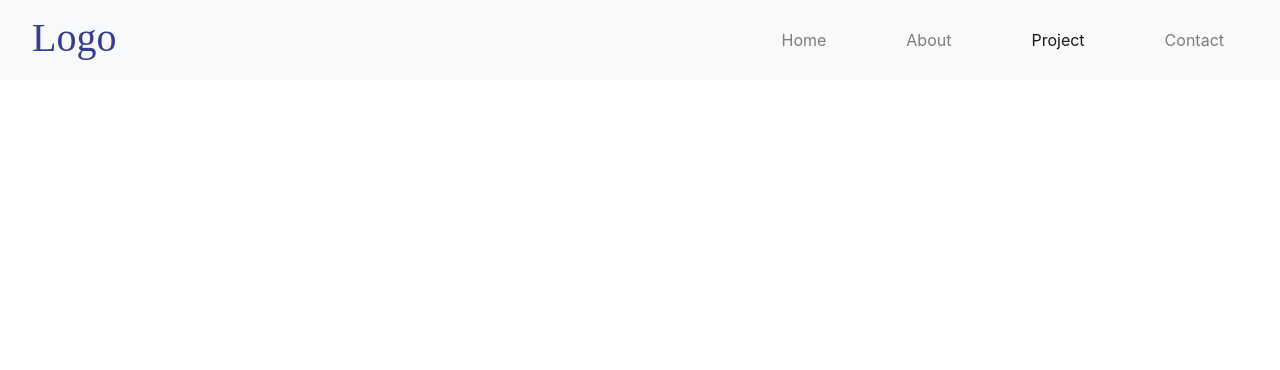
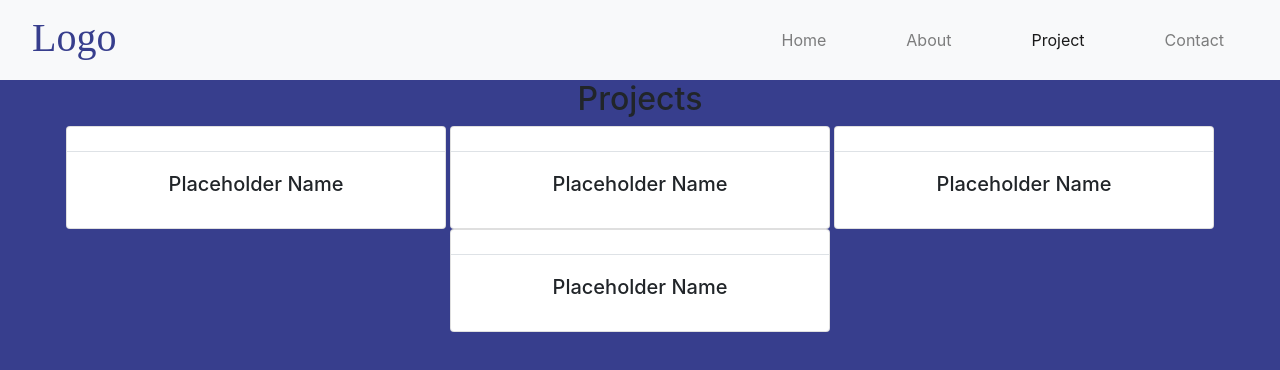
Before and after one commit to Wayl123/Portfolio, a React (Create React App) app: page /Project in a window 1280 px wide. Shown: the top 370 px of the page. Built offline with nearby package versions, Linux system fonts and the light colour scheme.

Commit message:
Add project page, still need to do some more styling.

```diff
--- a/src/App.css
+++ b/src/App.css
@@ -56,3 +56,24 @@
 .about-image {
   width: 20%;
 }
+
+/* Project */
+.project-container {
+  width: 90%
+}
+
+.project-card {
+  min-width: 100%
+}
+
+@media screen and (min-width: 768px) {
+  .project-card {
+    min-width: 50%
+  }
+}
+
+@media screen and (min-width: 992px) {
+  .project-card {
+    min-width: 33%
+  }
+}
--- a/src/App.js
+++ b/src/App.js
@@ -3,6 +3,7 @@ import { BrowserRouter as Router, Route } from 'react-router-dom'
 import Nav from './components/Nav'
 import Home from './components/Home/Home'
 import About from './components/About/About'
+import Project from './components/Project/Project'
 
 function App() {
   return (
@@ -15,6 +16,9 @@ function App() {
         <Route exact path="/About">
           <About />
         </Route>
+        <Route exact path="/Project">
+          <Project />
+        </Route>
       </Router>
     </div>
   );
--- a/src/components/About/About.js
+++ b/src/components/About/About.js
@@ -14,7 +14,7 @@ export default class About extends Component {
             {aboutContent.skills}
           </div>
         </div>
-        <div className="about-image">
+        <div className="about-image overflow-hidden">
           Design goes here
         </div>
       </div>
--- /dev/null
+++ b/src/components/Project/Project.js
@@ -0,0 +1,25 @@
+import React, { Component } from 'react'
+import ProjectItem from './ProjectItem'
+import {projectContent} from '../../data/content/content'
+
+function displayProject(project) {
+  return <ProjectItem
+    key = {project.id}
+    img = {project.img}
+    name = {project.name}
+  />
+}
+
+export default class Project extends Component {
+
+  render() {
+    return (
+      <div className="content-container d-flex flex-column align-items-center overflow-auto">
+        <h2>Projects</h2>
+        <div className="project-container d-flex justify-content-around align-items-center flex-wrap">
+          {projectContent.map(displayProject)}
+        </div>
+      </div>
+    )
+  }
+}
--- /dev/null
+++ b/src/components/Project/ProjectItem.js
@@ -0,0 +1,19 @@
+import React, { Component } from 'react'
+import { Link } from 'react-router-dom'
+
+export default class ProjectItem extends Component {
+  render() {
+    return (
+      <div className="project-card">
+        <div className="card">
+          <Link to="/Project" className="img-wrap">
+            <img src={this.props.img} className="card-img-top image"/>
+          </Link>
+          <div className="card-body border-top text-center">
+            <h5 className="card-title">{this.props.name}</h5>
+          </div>
+        </div>
+      </div>
+    )
+  }
+}
--- a/src/data/content/content.js
+++ b/src/data/content/content.js
@@ -53,3 +53,25 @@ export const aboutContent = {
     </ul>
   )
 }
+export const projectContent = [
+  {
+    id: 1,
+    img: "",
+    name: "Placeholder Name"
+  },
+  {
+    id: 2,
+    img: "",
+    name: "Placeholder Name"
+  },
+  {
+    id: 3,
+    img: "",
+    name: "Placeholder Name"
+  },
+  {
+    id: 4,
+    img: "",
+    name: "Placeholder Name"
+  }
+]
```
